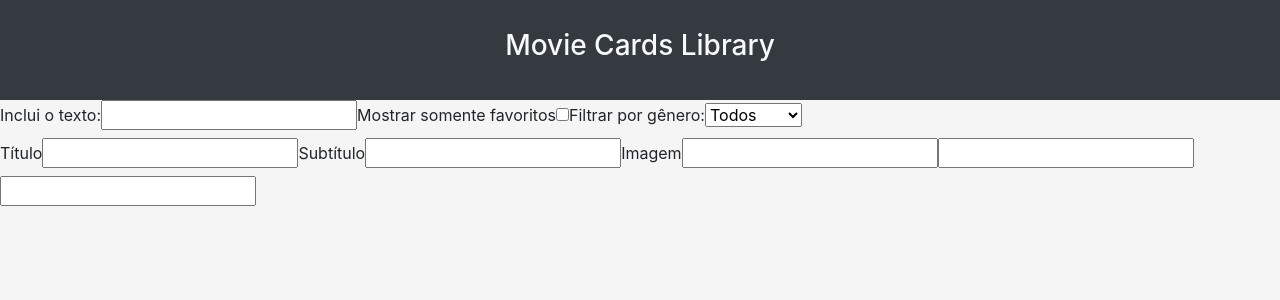
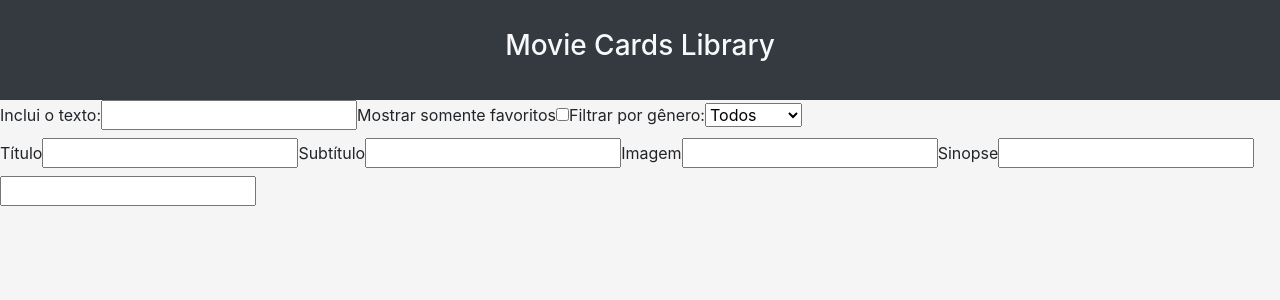
Before and after one commit to thales-bpl/movie-card-library-stateful, a React (Create React App) app: page / in a window 1280 px wide. Shown: the top 300 px of the page. Built offline with nearby package versions, Linux system fonts and the light colour scheme.

Commit message:
add req 11

```diff
--- a/src/components/AddMovie.jsx
+++ b/src/components/AddMovie.jsx
@@ -5,16 +5,15 @@ import TextInputDefault from './TextInputDefault';
 class AddMovie extends Component {
   constructor() {
     super();
-    this.handleChange = this.handleChange.bind(this);
-
     this.state = {
       title: '',
       subtitle: '',
       imagePath: '',
-      /*       storyline: '',
+      storyline: '',
       rating: 0,
-      genre: 'action', */
+      genre: 'action',
     };
+    this.handleChange = this.handleChange.bind(this);
   }
 
   handleChange({ target }) { // fonte: Course (12.2)
@@ -26,7 +25,7 @@ class AddMovie extends Component {
   }
 
   render() {
-    const { title, subtitle, imagePath /* , storyline, rating, genre */ } = this.state;
+    const { title, subtitle, imagePath, storyline, rating, genre } = this.state;
     return (
       <form data-testid="add-movie-form">
         <TextInputDefault
@@ -56,7 +55,15 @@ class AddMovie extends Component {
           description="Imagem"
           type="text"
         />
-        <TextInputDefault />
+        <TextInputDefault
+          name="storyline"
+          inputId="storyline-input"
+          labelId="storyline-input-label"
+          value={ storyline }
+          handleChange={ this.handleChange }
+          description="Sinopse"
+          type="textarea"
+        />
         <TextInputDefault />
       </form>
     );
```
